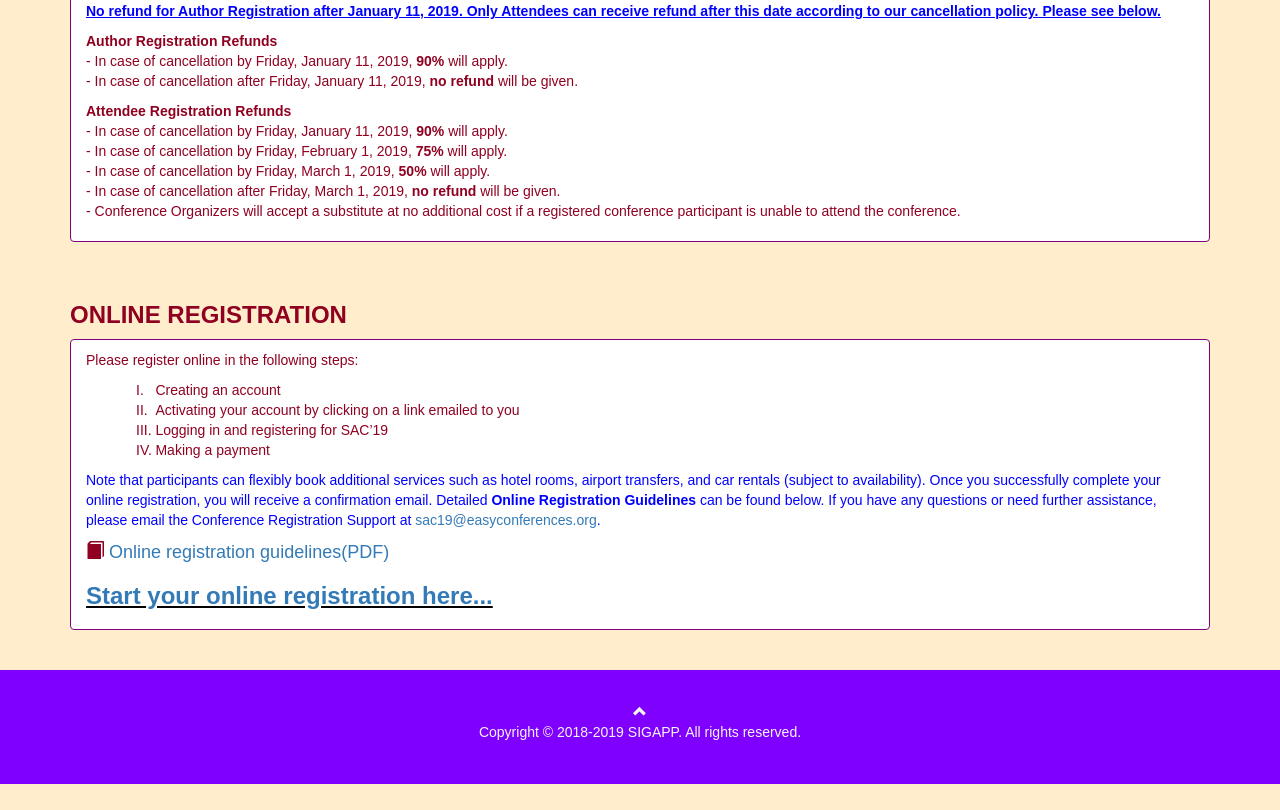
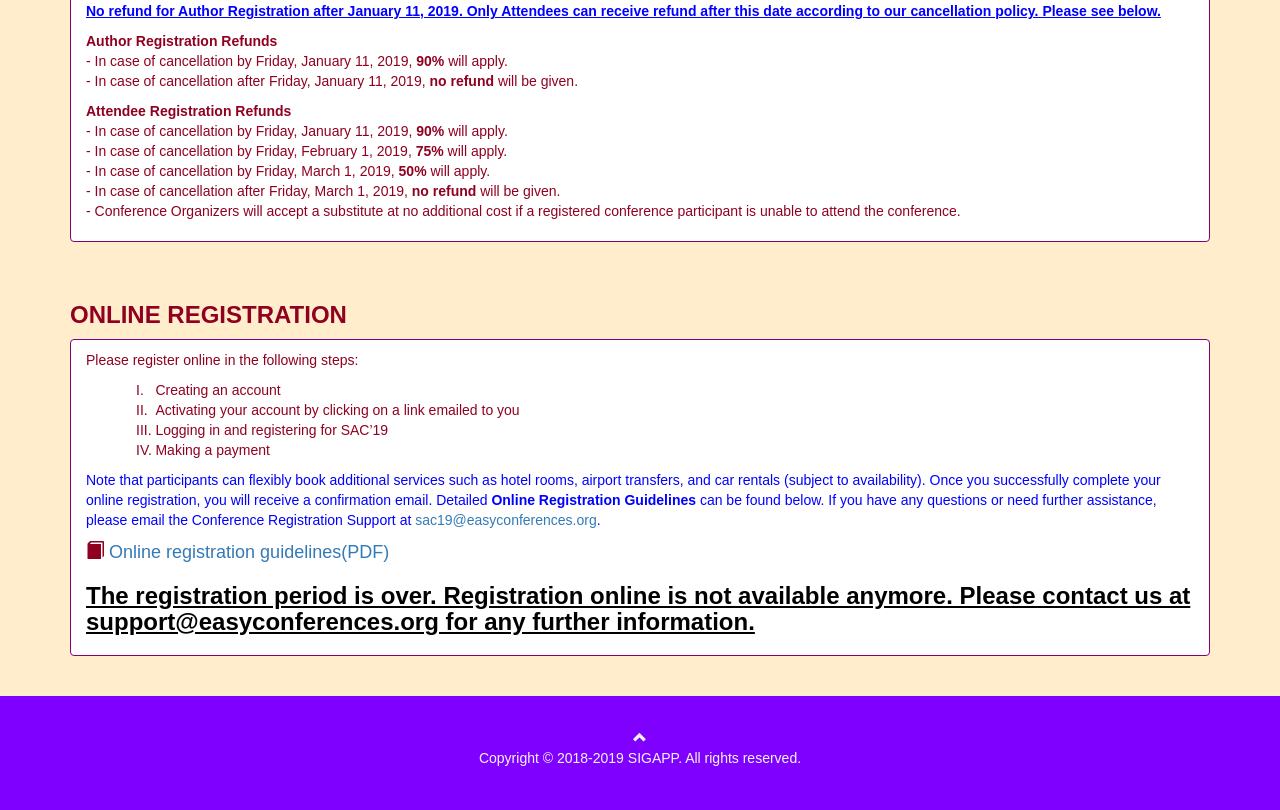
Before and after one commit to tomas-cerny/SAC, a plain HTML site: page sac2019/registration.html in a window 1280 px wide. Shown: the part 2423-3233 px from the top of the page. Before the commit the page ends 3207 px from the top, so only its background shows below. Drawn offline with nearby package versions, Linux system fonts and the light colour scheme.

Commit message:
registration closed

```diff
--- a/sac2019/registration.html
+++ b/sac2019/registration.html
@@ -273,7 +273,9 @@
                 <span class="glyphicon glyphicon-book"></span> <a href="file2019/SAC19-Registration-Guidelines.pdf">Online registration guidelines(PDF)</a>
             </h4>
             <h3 class="list-item-heading">
-                <a href="https://www.easyconferences.org/sac2019/info">Start your online registration here...</a>
+                    The registration period is over. Registration online is not available anymore.
+                    Please contact us at support@easyconferences.org for any further information.
+                <!--a href="https://www.easyconferences.org/sac2019/info">Start your online registration here...</a-->
                 <!--Registration link will open soon-->
             </h3>
         </li>
```
Also changed, not shown: sac2019/index.html (+3 -0 lines).
